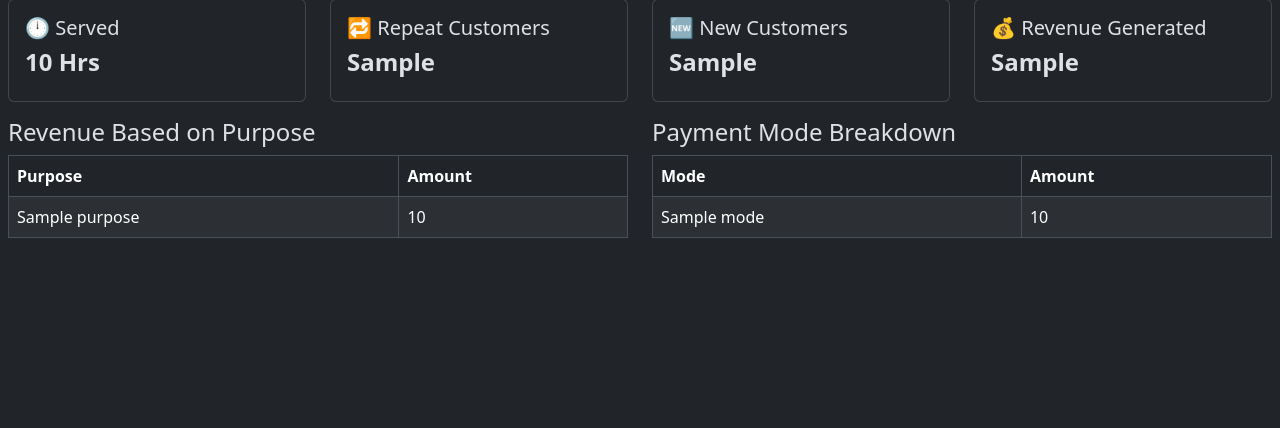
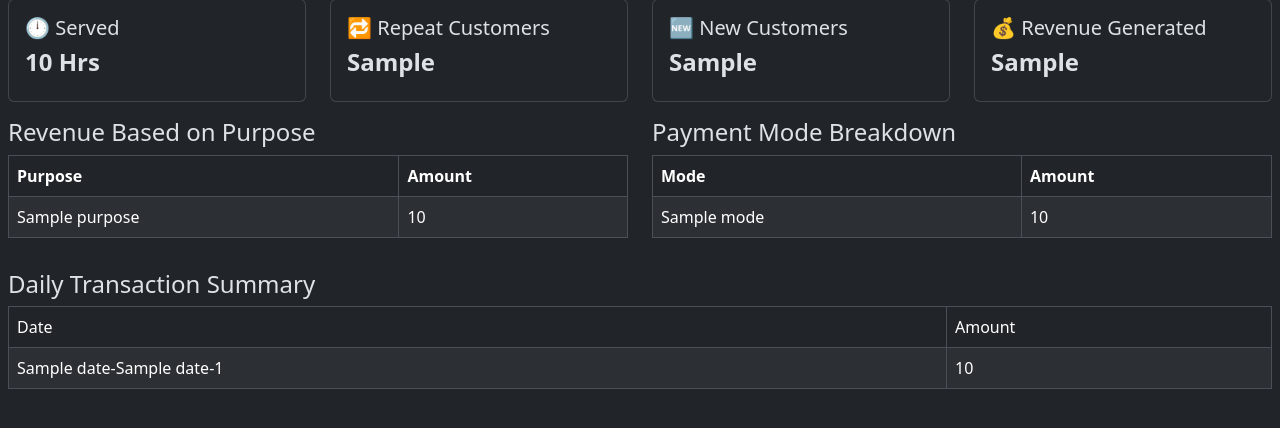
Before and after one commit to PS218909/Hotel-Management-System, a Flask app: template src/templates/analysis.html in a window 1280 px wide. Shown: the part 237-665 px from the top of the page. Run offline with Flask 3, Linux system fonts and the light colour scheme; the template is opened without the code that fills it: most values are stand-ins (such as "Sample title", 1, 10 or a date in 2020).

Commit message:
v2.0.2 - Added Daily Income Summary in Analysis + All Visit of a Single Customer in Register

```diff
--- a/src/app.py
+++ b/src/app.py
@@ -92,13 +92,18 @@ def account_page():
 def register_page():
     page = int(request.args.get('page', 1))
     count = int(request.args.get('count', 50))
+    cid = int(request.args.get('cid', 0))
+    if cid == 0:
+        cid = None
+    else:
+        count = 10000
     if page < 1:
         page = 1
-        return redirect(url_for('register_page', page=page, count=count))
-    register = get_register_detail(page=page, count=count).to_dict(orient='records')
+        return redirect(url_for('register_page', page=page, count=count, cid=cid))
+    register = get_register_detail(page=page, count=count, cid=cid).to_dict(orient='records')
     if len(register) == 0:
         page = len(read_csv(REGISTER_DB))//count
-        return redirect(url_for('register_page', page=page + 1, count=count))
+        return redirect(url_for('register_page', page=page + 1, count=count, cid=cid))
     return render_template('register.html', register = register, count=count)
 
 @app.route('/report', methods=['GET'])
--- a/src/templates/analysis.html
+++ b/src/templates/analysis.html
@@ -94,4 +94,25 @@
             </table>
         </div>
     </div>
-        {% endblock %}
+    <div class="row mb-3">
+        <div class="col">
+            <h4>Daily Transaction Summary</h4>
+            <table class="table table-striped table-hover table-bordered">
+                <thead>
+                    <tr>
+                        <td>Date</td>
+                        <td>Amount</td>
+                    </tr>
+                </thead>
+                <tbody>
+                    {% for date, amount in day_wise_income.items() %}
+                        <tr>
+                            <td>{{date[2]}}-{{date[1]}}-{{date[0]}}</td>
+                            <td>{{amount}}</td>
+                        </tr>
+                    {% endfor %}
+                </tbody>
+            </table>
+        </div>
+    </div>
+{% endblock %}
--- a/src/util.py
+++ b/src/util.py
@@ -276,7 +276,7 @@ def get_register_detail(rid = None, page=None, count=None, date=None, gst=False,
     merged_register_customer['remaining_balance'] = merged_register_customer.apply(remaining_balance_helper, axis=1)
     merged_register_customer['cin'] = merged_register_customer.apply(lambda row: transform_time(row['cin']), axis=1) # type: ignore
     merged_register_customer['cout'] = merged_register_customer.apply(lambda row: transform_time(row['cout']), axis=1) # type: ignore
-    final_df = merged_register_customer[['id_x', 'rno', 'rpd', 'pov', 'n', 'a', 'p', 'it', 'ip', 'time_passed', 'amount_paid', 'cin', 'cout', 'remaining_balance', 'gb']]
+    final_df = merged_register_customer[['id_x', 'rno', 'rpd', 'pov', 'n', 'a', 'p', 'it', 'ip', 'time_passed', 'amount_paid', 'cin', 'cout', 'remaining_balance', 'gb', 'cid']]
     final_df['cout'] = final_df['cout'].fillna('Present')
     return final_df
 
```
Also changed, not shown: src/analysis.py (+9 -1 lines), src/templates/register.html (+11 -4 lines).
